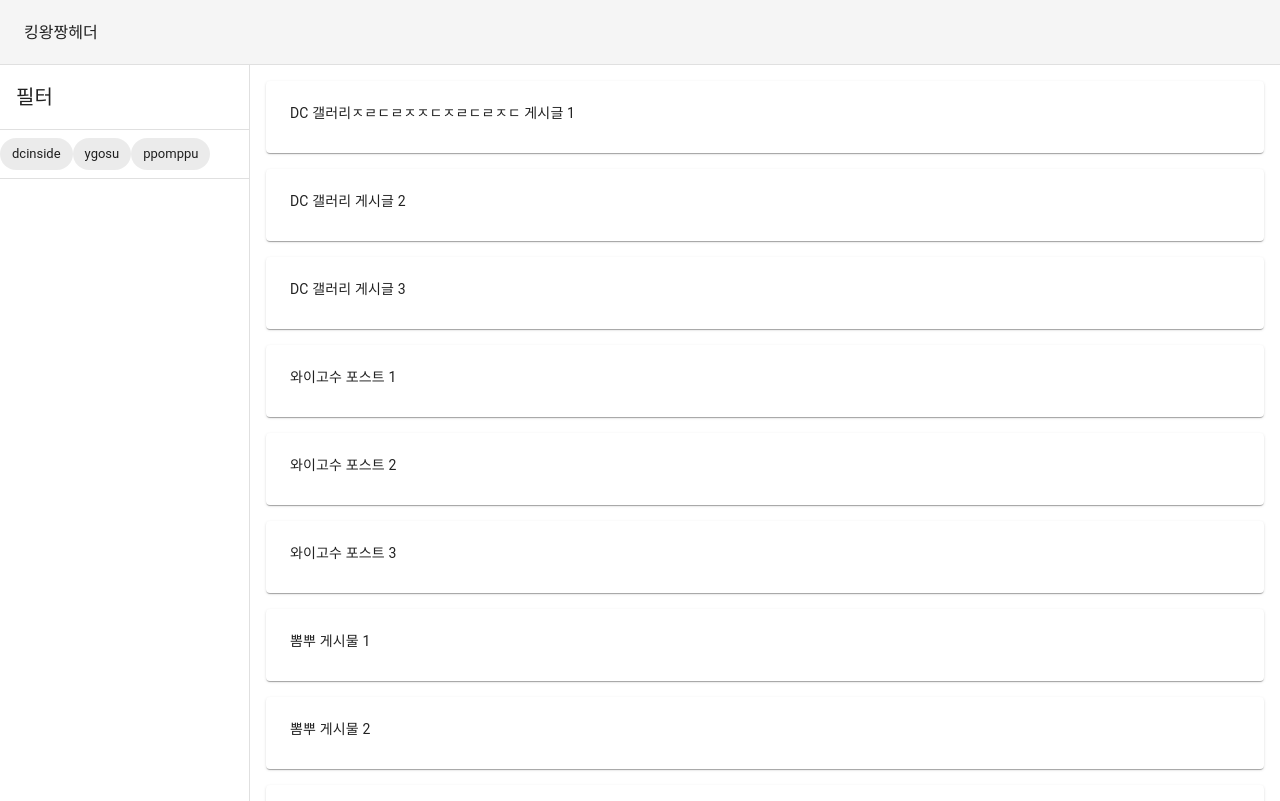
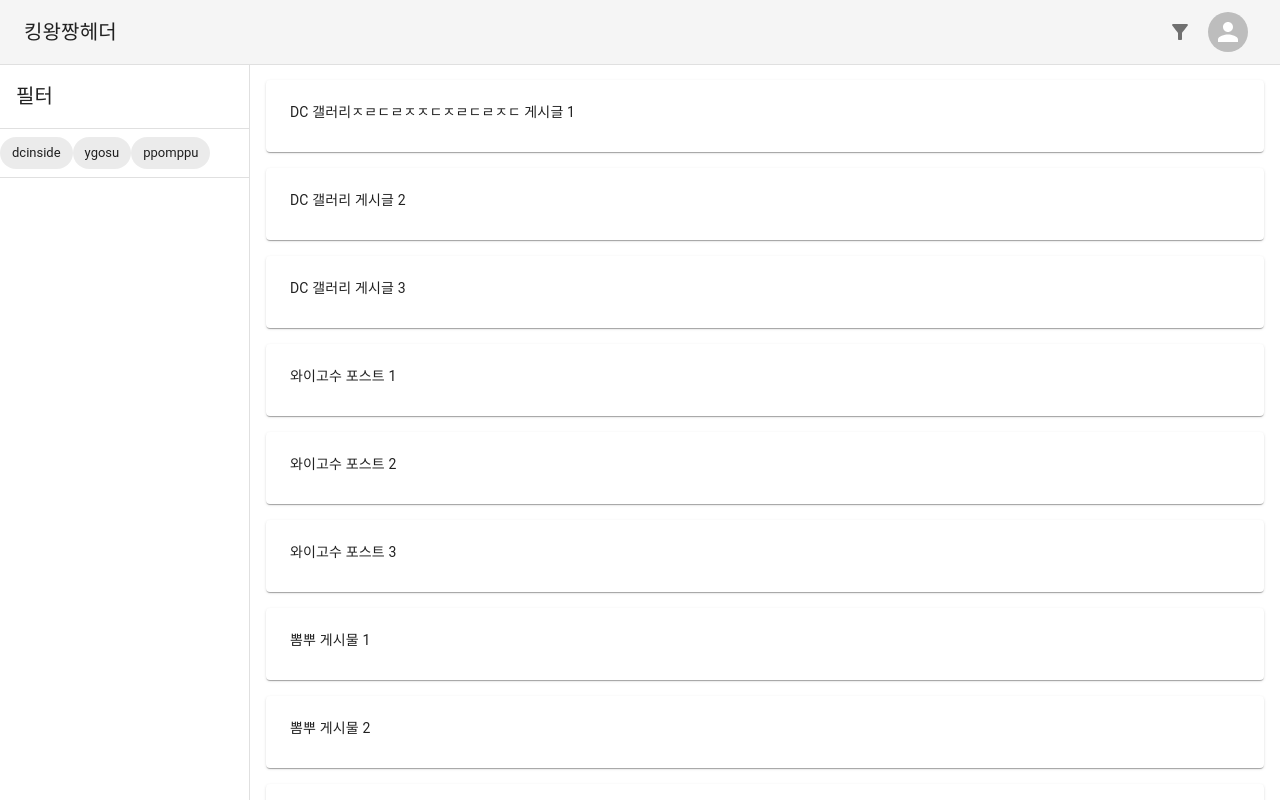
Before and after one commit to Student-Jasons/kingwangjjang-fe, a Next.js app: page / in a window 1280 px wide. Built offline with nearby package versions, Linux system fonts and the light colour scheme.

Commit message:
:sparkles: useScrollTrigger 훅 사용하여 스크롤 시 헤더 사라지게 동작, 필터 버튼 클릭 시 기존 사이드로 사용하던 Drawer 출력되도록 변경

```diff
--- a/app/components/Header/Header.tsx
+++ b/app/components/Header/Header.tsx
@@ -2,57 +2,65 @@
 
 import {
   AppBar,
+  Avatar,
   Box,
-  Button,
   Drawer,
+  IconButton,
+  Slide,
   Toolbar,
+  Typography,
   useMediaQuery,
+  useScrollTrigger,
   useTheme,
 } from "@mui/material";
+import FilterAltIcon from "@mui/icons-material/FilterAlt";
 import { TemporaryDrawer } from "../Drawer/TemporaryDrawer";
-import { useState } from "react";
-import MenuIcon from "@mui/icons-material/Menu";
+import React, { useState } from "react";
 
 export const Header = () => {
   const [open, setOpen] = useState(false);
   const theme = useTheme();
   const isMobile = useMediaQuery(theme.breakpoints.down("sm"));
-
-  const drawerDirection = isMobile ? "top" : "left";
+  const trigger = useScrollTrigger();
 
   const handleOpen = () => {
     setOpen(true);
   };
 
   return (
-    <Box>
+    <Box sx={{ height: isMobile ? "54px" : "64px" }}>
+      <Slide appear={false} direction="down" in={!trigger}>
         <AppBar
-        position="static"
+          component="nav"
           color="default"
           sx={{
+            display: "flex",
             boxShadow: "none",
             borderBottom: "1px solid #e0e0e0",
           }}
         >
-        <Toolbar>
-          {isMobile && (
-            <Box>
-              <Button onClick={handleOpen} size="large" aria-label="menu">
-                <MenuIcon />
-              </Button>
+          <Toolbar component="div">
+            <Typography
+              variant="h6"
+              noWrap
+              component="div"
+              sx={{ flexGrow: 1 }}
+            >
+              킹왕짱헤더
+            </Typography>
+            <IconButton onClick={handleOpen}>
+              <FilterAltIcon />
+            </IconButton>
+            <IconButton>
+              <Avatar />
+            </IconButton>
+          </Toolbar>
+        </AppBar>
+      </Slide>
 
-              <Drawer
-                open={open}
-                anchor={drawerDirection}
-                onClose={() => setOpen(false)}
-              >
+      <Drawer open={open} onClose={() => setOpen(false)} anchor="right">
         <TemporaryDrawer />
       </Drawer>
     </Box>
-          )}
-          <div>킹왕짱헤더</div>
-        </Toolbar>
-      </AppBar>
-    </Box>
   );
 };
```
Lines whose indentation alone changed are shown as unchanged.
